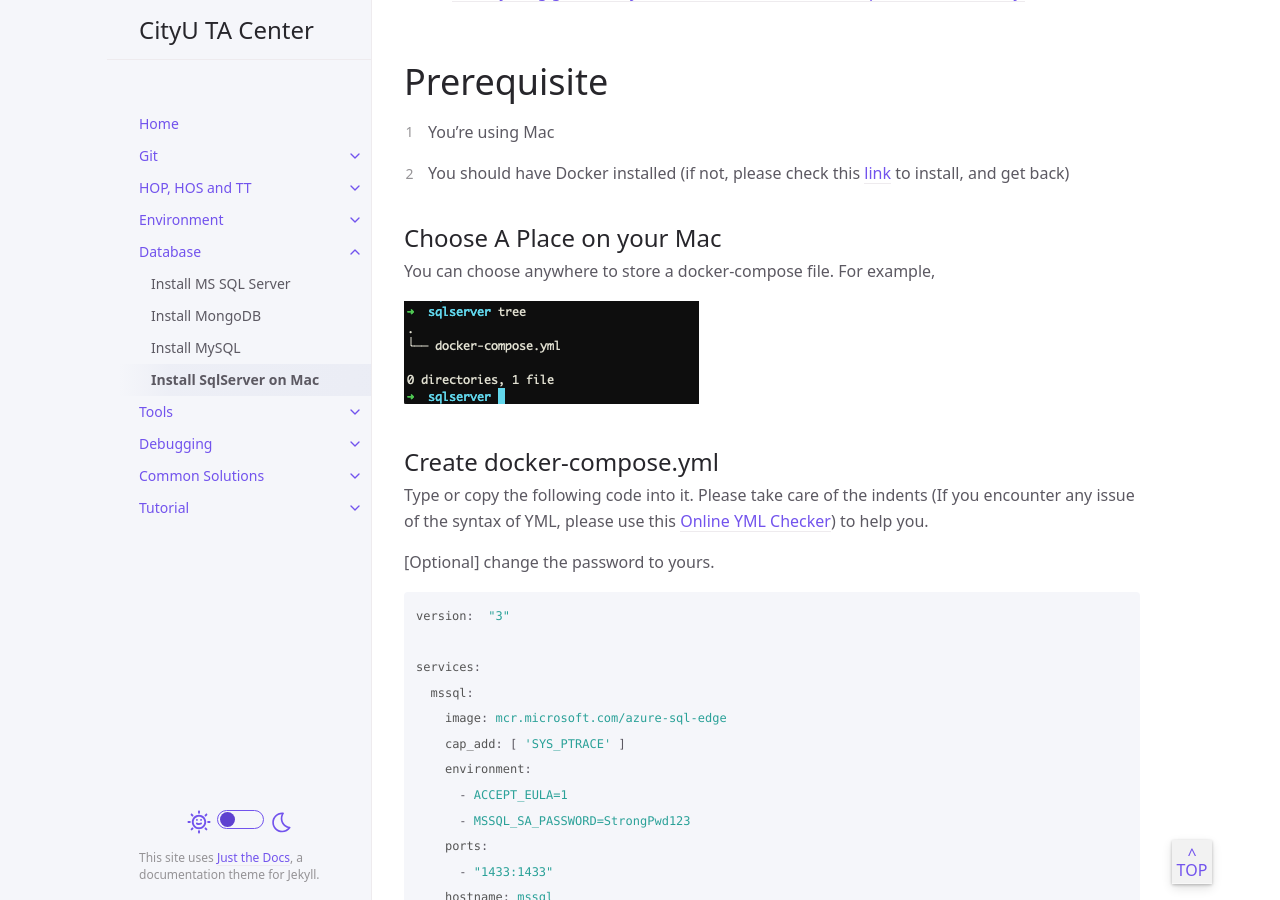
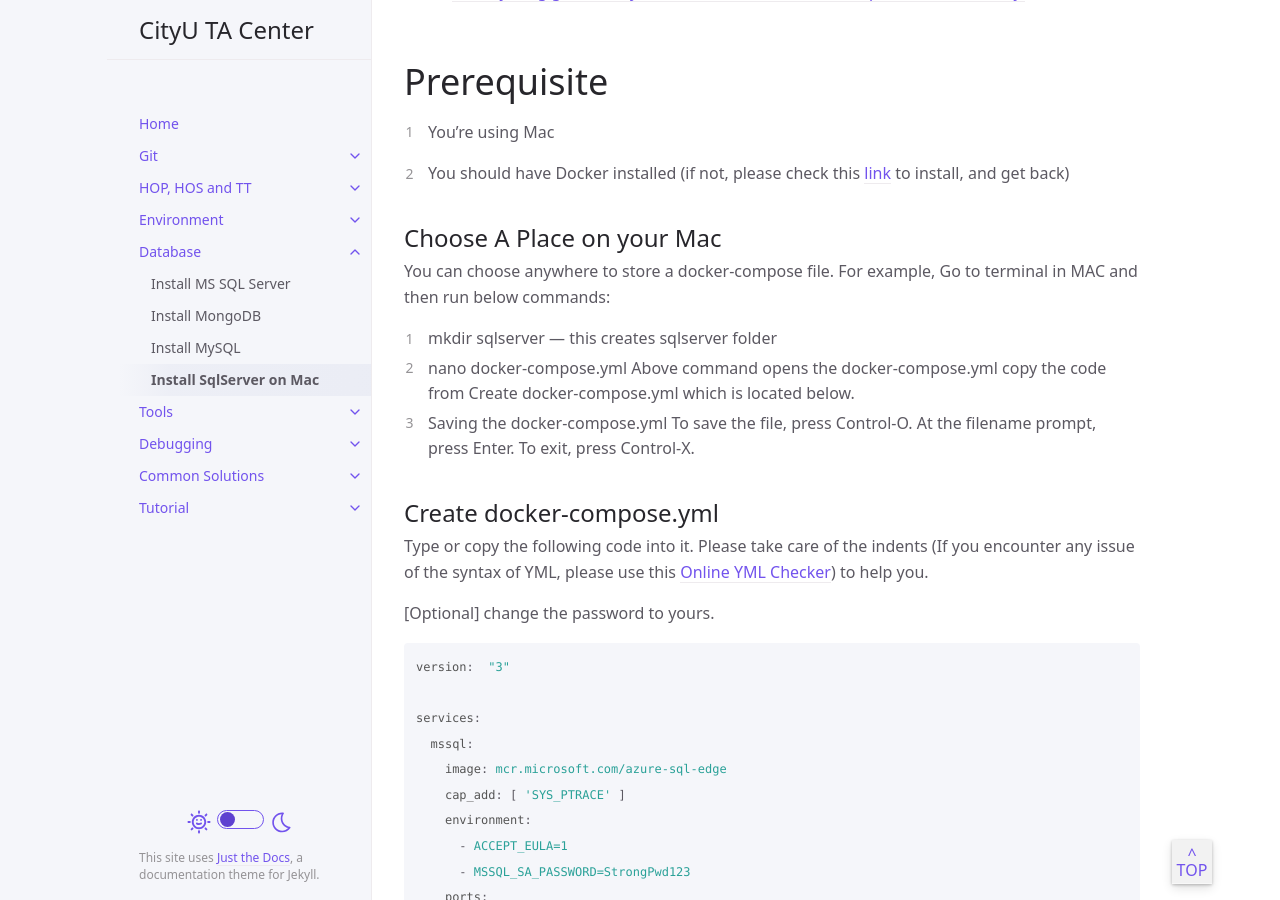
Before and after one commit to cityuseattle/cityuseattle.github.io, a Jekyll site: the page built from docs/database/sqlserver-mac.md, in a window 1280 px wide and 900 px high, scrolled down 486 px. Built offline with Jekyll 4.4.1, drawn with Linux system fonts in a browser that asks for light colours.

Commit message:
Update sqlserver-mac.md

```diff
--- a/docs/database/sqlserver-mac.md
+++ b/docs/database/sqlserver-mac.md
@@ -24,8 +24,14 @@ parent: Database
 ## Choose A Place on your Mac
 
 You can choose anywhere to store a docker-compose file. For example,
-
- ![](/assets/images/database/sqlserver-mac/sqlserver-mac-1.png)
+Go to terminal in MAC and then run below commands:
+1. mkdir sqlserver   --- this creates sqlserver folder
+2. nano docker-compose.yml
+   Above command opens the docker-compose.yml copy the code from Create docker-compose.yml which is located below.
+3.  Saving the docker-compose.yml
+    To save the file, press Control-O.
+    At the filename prompt, press Enter.
+    To exit, press Control-X.
 
 
 ## Create docker-compose.yml
```
